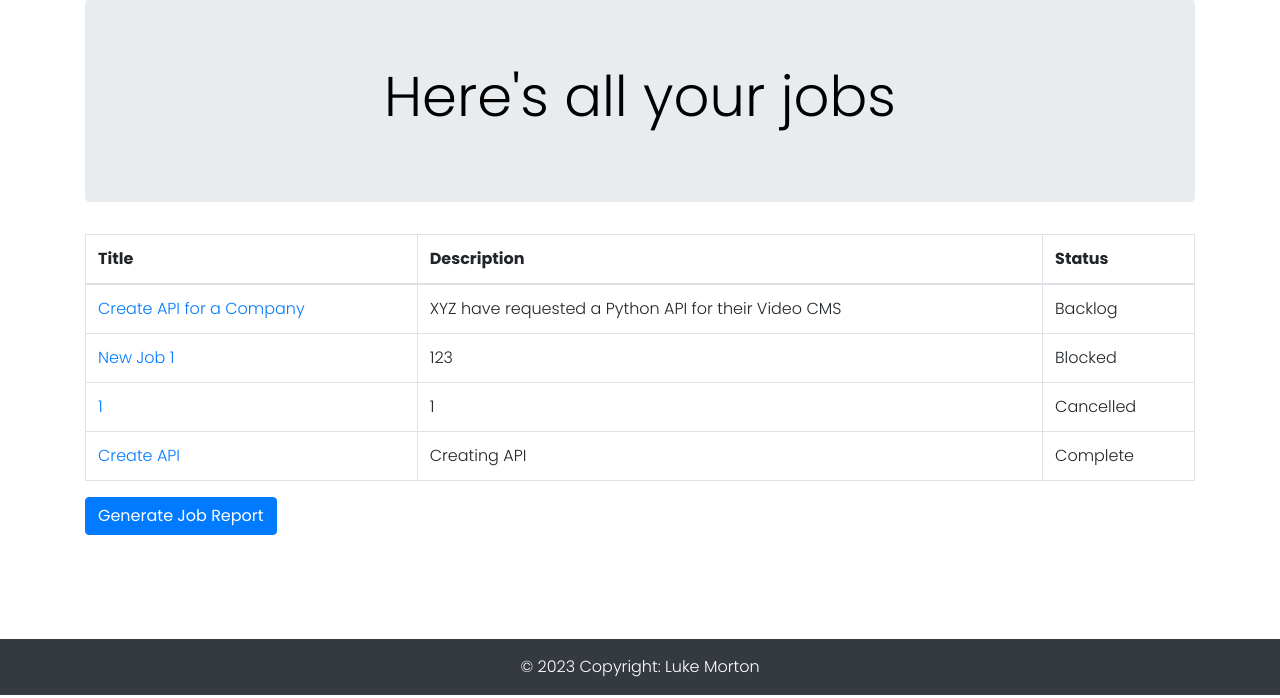
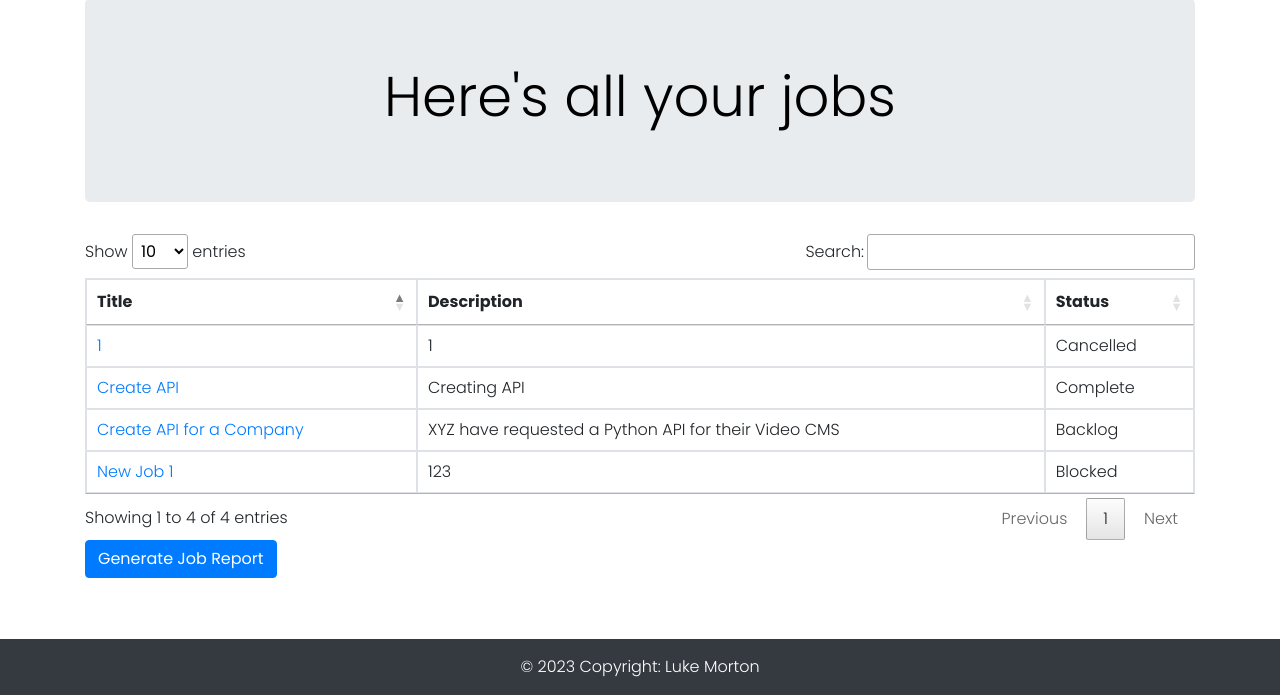
Before and after one commit to LukeM94/B8IT150-CA, a Flask app: page /jobs in a window 1280 px wide. Shown: the part 105-803 px from the top of the page. Run offline with Flask 3, Linux system fonts and the light colour scheme; a user stored in the database is signed in; data comes from the database, SQL or seed files in the repository; some libraries are stand-ins or nearby versions.

Commit message:
Adding DataTables to handle result sorting
Using the DataTables JS library to add sort functionality to tables

```diff
--- a/application.py
+++ b/application.py
@@ -289,6 +289,7 @@ def generate_report():
     return response
 
 #This route is for the search page
+#Function gets all jobs from the database where the title or ID match the search term AND where the current user is the creator and displays them
 @app.route('/search', methods=['GET'])
 @login_required
 def search():
--- a/templates/base.html
+++ b/templates/base.html
@@ -4,6 +4,7 @@
     <meta charset="utf-8">
     <meta name="viewport" content="width=device-width, initial-scale=1, shrink-to-fit=no">
     <link rel="stylesheet" href="https://cdn.jsdelivr.net/npm/bootstrap@4.4.1/dist/css/bootstrap.min.css" integrity="sha384-Vkoo8x4CGsO3+Hhxv8T/Q5PaXtkKtu6ug5TOeNV6gBiFeWPGFN9MuhOf23Q9Ifjh" crossorigin="anonymous">
+    <link rel="stylesheet" href="https://cdn.datatables.net/1.13.6/css/jquery.dataTables.css">
     <link rel="stylesheet" href="../../static/css/style.css">
     <link rel="icon" type="image/x-icon" href="../../static/images/favicon.ico">
     <title>{% block title %} {% endblock %}</title>
@@ -73,6 +74,7 @@
     <script src="https://code.jquery.com/jquery-3.4.1.slim.min.js" integrity="sha384-J6qa4849blE2+poT4WnyKhv5vZF5SrPo0iEjwBvKU7imGFAV0wwj1yYfoRSJoZ+n" crossorigin="anonymous"></script>
     <script src="https://cdn.jsdelivr.net/npm/popper.js@1.16.0/dist/umd/popper.min.js" integrity="sha384-Q6E9RHvbIyZFJoft+2mJbHaEWldlvI9IOYy5n3zV9zzTtmI3UksdQRVvoxMfooAo" crossorigin="anonymous"></script>
     <script src="https://cdn.jsdelivr.net/npm/bootstrap@4.4.1/dist/js/bootstrap.min.js" integrity="sha384-wfSDF2E50Y2D1uUdj0O3uMBJnjuUD4Ih7YwaYd1iqfktj0Uod8GCExl3Og8ifwB6" crossorigin="anonymous"></script>
-    <script src='https://cdn.jsdelivr.net/npm/fullcalendar@6.1.8/index.global.min.js'></script>
+    <script src="https://cdn.jsdelivr.net/npm/fullcalendar@6.1.8/index.global.min.js"></script>
+    <script src="https://cdn.datatables.net/1.13.6/js/jquery.dataTables.js"></script>
   </body>
 </html>
--- a/templates/jobs.html
+++ b/templates/jobs.html
@@ -4,7 +4,7 @@
 {% block jumbotron_title %} Here's all your jobs {% endblock %}
 {% block content %}
     <div class="container">
-        <table class="table table-bordered table-hover">
+        <table id="job_table" class="table table-bordered table-hover">
             <thead>
                 <tr>
                     <th>Title</th>
@@ -22,6 +22,11 @@
                 {% endfor %}
             </tbody>
         </table>
+        <script>
+            document.addEventListener('DOMContentLoaded', function() {
+                $('#job_table').DataTable();
+            });
+        </script>
         <a href="{{ url_for('generate_report') }}" class="btn btn-primary">Generate Job Report</a>
     </div>
 {% endblock %}
```
Also changed, not shown: 1 other file.
